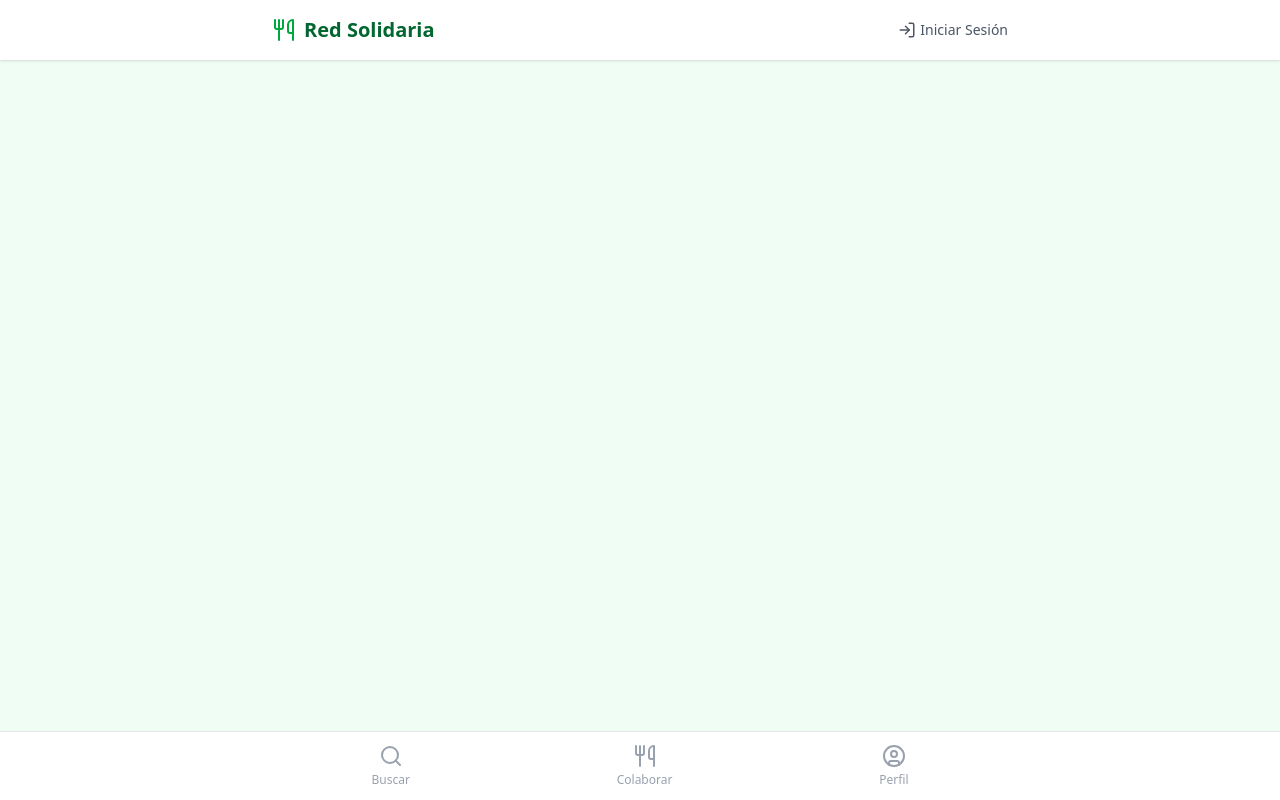
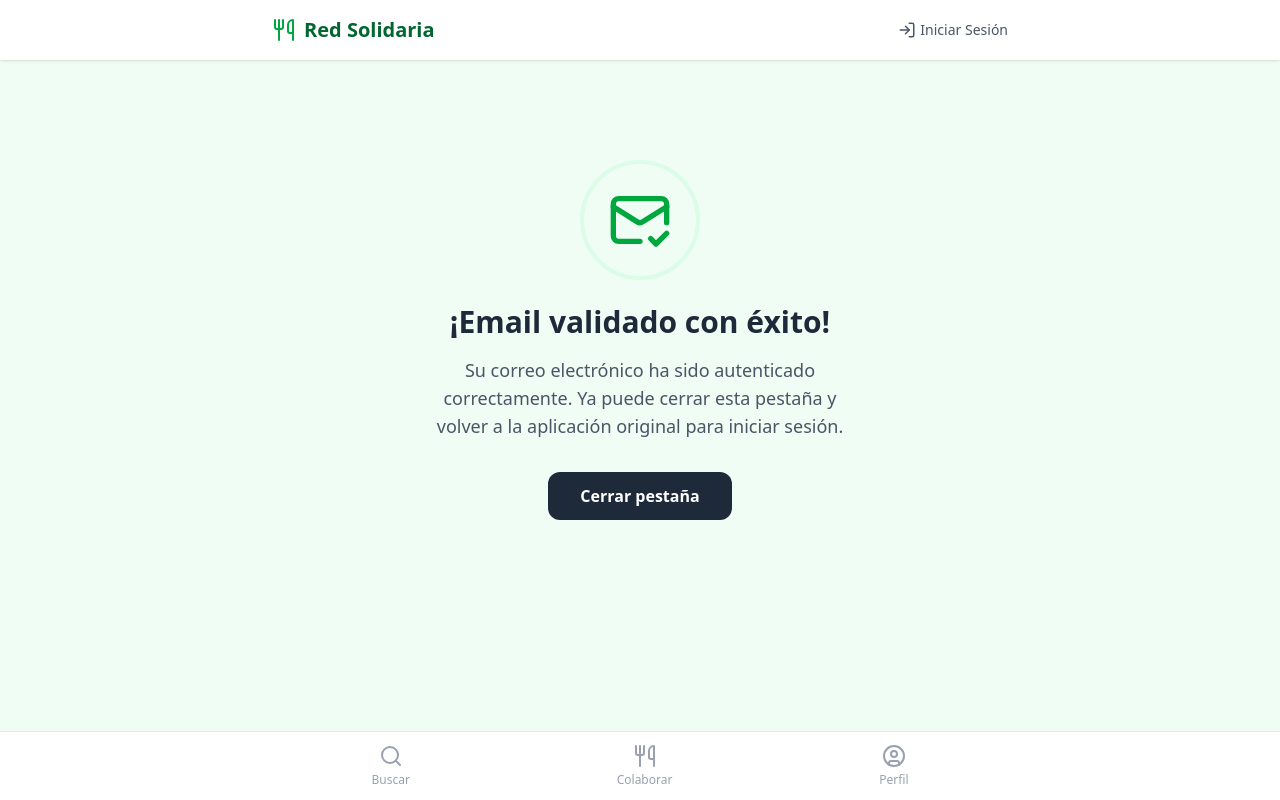
Before and after one commit to diegorlopez-dev/comedores-comunitarios, a React (Vite) app: page /confirmacion in a window 1280 px wide. Built offline with nearby package versions, Linux system fonts and the light colour scheme.

Commit message:
feat: agregar pantalla simple de confirmación de email pidiendo cerrar pestaña

```diff
--- a/src/App.tsx
+++ b/src/App.tsx
@@ -8,6 +8,7 @@ import GestionComedor from './pages/GestionComedor';
 import DirectorioComedores from './pages/DirectorioComedores';
 import PanelVoluntario from './pages/PanelVoluntario';
 import EditarComedor from './pages/EditarComedor';
+import Confirmacion from './pages/Confirmacion';
 
 // Componentes de la aplicación
 
@@ -82,6 +83,7 @@ function App() {
         <Routes>
           <Route path="/" element={<DirectorioComedores />} />
           <Route path="/login" element={<Auth />} />
+          <Route path="/confirmacion" element={<Confirmacion />} />
           <Route path="/perfil" element={<Perfil />} />
           <Route path="/gestionar-comedor" element={<GestionComedor />} />
           <Route path="/editar-comedor" element={<EditarComedor />} />
--- /dev/null
+++ b/src/pages/Confirmacion.tsx
@@ -0,0 +1,27 @@
+import React from 'react';
+import { MailCheck } from 'lucide-react';
+
+const Confirmacion: React.FC = () => {
+  return (
+    <div className="min-h-[70vh] flex flex-col items-center justify-center p-4 text-center">
+      <div className="bg-green-50 p-6 rounded-full mb-6 border-4 border-green-100">
+        <MailCheck size={64} className="text-green-600" />
+      </div>
+      <h1 className="text-3xl font-bold text-gray-800 mb-4">
+        ¡Email validado con éxito!
+      </h1>
+      <p className="text-lg text-gray-600 mb-8 max-w-md">
+        Su correo electrónico ha sido autenticado correctamente.
+        Ya puede cerrar esta pestaña y volver a la aplicación original para iniciar sesión.
+      </p>
+      <button
+        onClick={() => window.close()}
+        className="bg-gray-800 text-white font-bold py-3 px-8 rounded-xl hover:bg-gray-900 transition"
+      >
+        Cerrar pestaña
+      </button>
+    </div>
+  );
+};
+
+export default Confirmacion;
```
